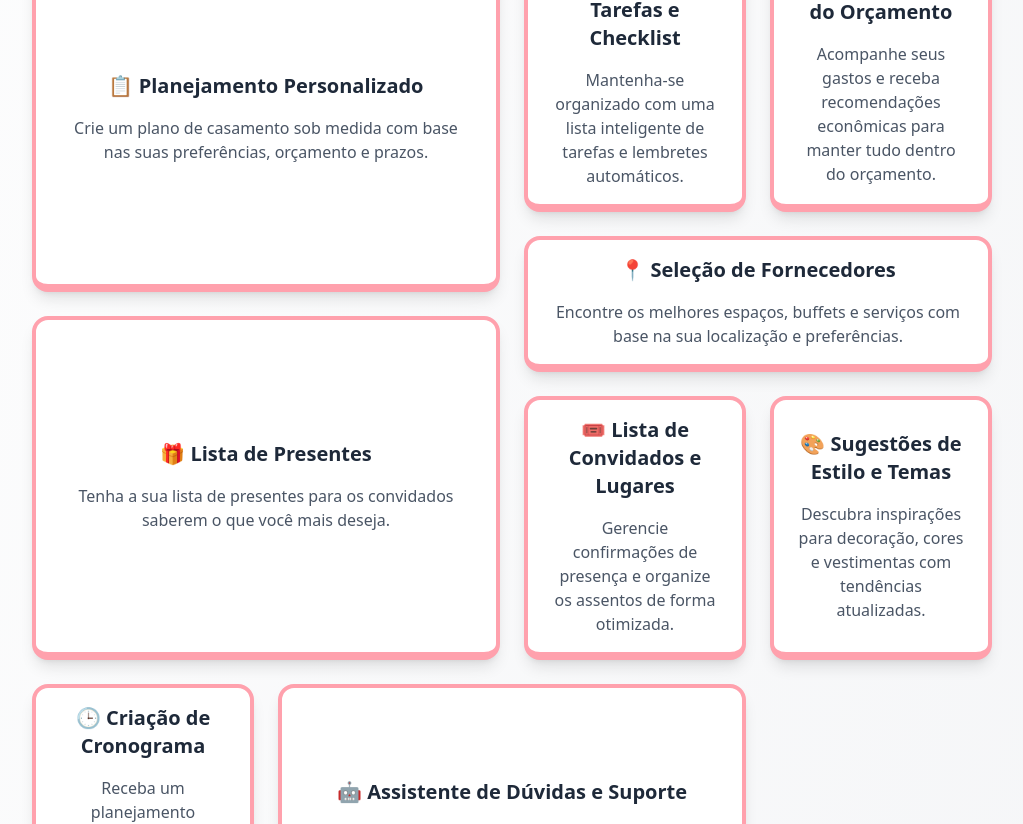
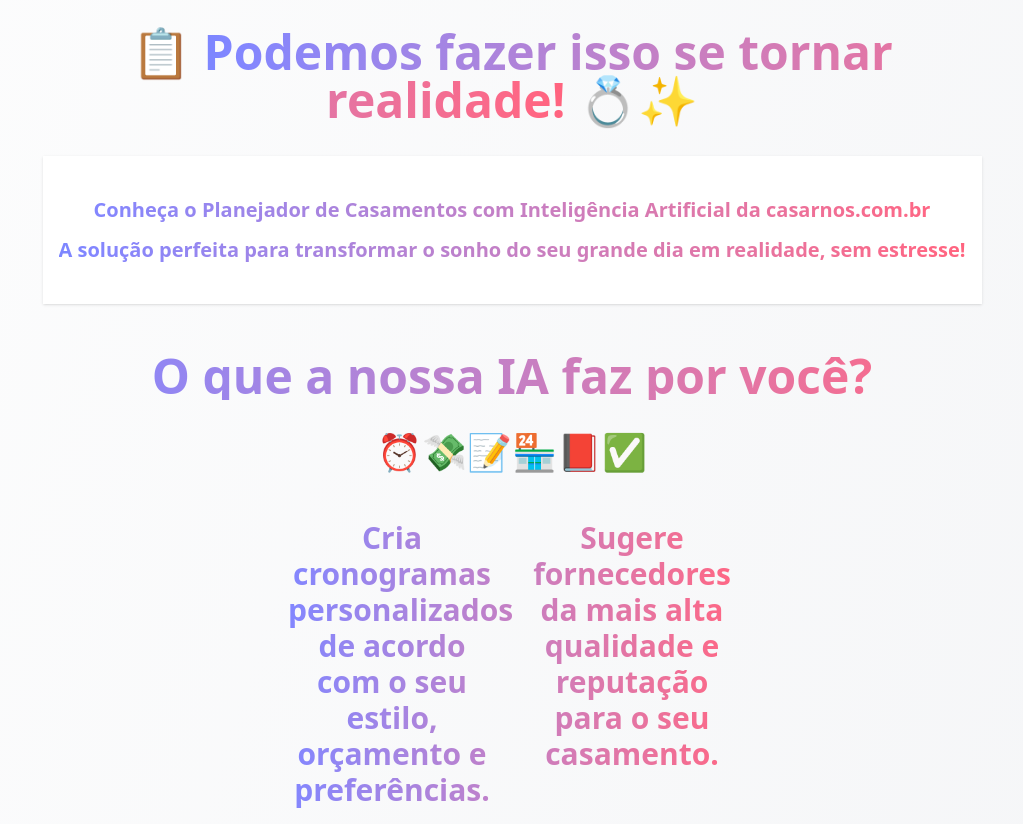
Before and after one commit to figueiredojoaopedro/casarnos.com.br, a Next.js app: page / in a window 1280 px wide. Shown: the part 1660-2484 px from the top of the page, without its empty margins (128-1151 px from the left). Built offline with nearby package versions, Linux system fonts and the light colour scheme.

Commit message:
added services section to the landing page

```diff
--- a/src/app/components/providedServices/services.tsx
+++ b/src/app/components/providedServices/services.tsx
@@ -1,76 +1,5 @@
 import React from "react";
 import Image from "next/image";
-
-interface Feature {
-  title: string;
-  description: string;
-}
-
-const features: Feature[] = [
-  {
-    title: "📋 Planejamento Personalizado",
-    description:
-      "Crie um plano de casamento sob medida com base nas suas preferências, orçamento e prazos.",
-  },
-  {
-    title: "✅ Gestão de Tarefas e Checklist",
-    description:
-      "Mantenha-se organizado com uma lista inteligente de tarefas e lembretes automáticos.",
-  },
-  {
-    title: "💰 Otimização do Orçamento",
-    description:
-      "Acompanhe seus gastos e receba recomendações econômicas para manter tudo dentro do orçamento.",
-  },
-  {
-    title: "📍 Seleção de Fornecedores",
-    description:
-      "Encontre os melhores espaços, buffets e serviços com base na sua localização e preferências.",
-  },
-  {
-    title: "🎁 Lista de Presentes",
-    description:
-      "Tenha a sua lista de presentes para os convidados saberem o que você mais deseja.",
-  },
-  {
-    title: "🎟️ Lista de Convidados e Lugares",
-    description:
-      "Gerencie confirmações de presença e organize os assentos de forma otimizada.",
-  },
-  {
-    title: "🎨 Sugestões de Estilo e Temas",
-    description:
-      "Descubra inspirações para decoração, cores e vestimentas com tendências atualizadas.",
-  },
-  {
-    title: "🕒 Criação de Cronograma",
-    description:
-      "Receba um planejamento detalhado do dia do casamento para que tudo ocorra sem imprevistos.",
-  },
-  {
-    title: "🤖 Assistente de Dúvidas e Suporte",
-    description:
-      "Obtenha respostas e orientações sobre qualquer aspecto do produto.",
-  },
-];
-
-const FeatureCard = React.memo(
-  ({ feature, isLarge }: { feature: Feature; isLarge: boolean }) => (
-    <div
-      className={`transition duration-200 ease-in-out hover:scale-102 px-3 py-2 lg:px-6 lg:py-4 bg-white rounded-2xl shadow-lg flex flex-col items-center text-center justify-center gap-4 border-4 border-b-8 border-rose-300 ${
-        isLarge
-          ? "col-span-1 md:col-span-2 row-span-1 md:row-span-2"
-          : "col-span-1"
-      }`}
-    >
-      <h3 className="text-xl font-semibold text-gray-800">{feature.title}</h3>
-      <p className="text-gray-600">{feature.description}</p>
-    </div>
-  )
-);
-
-FeatureCard.displayName = "FeatureCard";
-
 const Services = () => {
   return (
     <section
@@ -116,24 +45,88 @@ const Services = () => {
           </div>
         </div>
       </div>
-      <div className="max-w-7xl mx-auto px-4">
-        <div className="grid grid-cols-1 md:grid-cols-3 lg:grid-cols-4 gap-1 md:gap-6">
-          {features.map((feature, index) => (
-            <FeatureCard
-              key={index}
-              feature={feature}
-              isLarge={
-                index === 0 ||
-                index === 3 ||
-                index === 4 ||
-                index === features.length - 1
-              }
-            />
-          ))}
+      <div className="flex flex-col items-center justify-center my-4 sm:my-8 md:my-10 lg:my-16">
+        <div className="flex flex-col items-center justify-center my-4">
+          <h3 className="text-center text-3xl md:text-5xl font-extrabold">
+            📋{" "}
+            <span className="bg-gradient-to-r from-indigo-400 to-rose-400 text-transparent bg-clip-text">
+              Podemos fazer isso se tornar realidade!
+            </span>{" "}
+            💍✨
+          </h3>
+          <div className="bg-white shadow-sm p-4 mt-8 my-4">
+            <div className="text-xl font-bold bg-gradient-to-r from-indigo-400 to-rose-400 text-transparent bg-clip-text my-6 text-center flex flex-col gap-3 ">
+              <span>
+                Conheça o Planejador de Casamentos com Inteligência Artificial
+                da{" "}
+                <span className="underline underline-offset-1">
+                  casarnos.com.br
+                </span>
+              </span>
+              <span>
+                A solução perfeita para transformar o sonho do seu grande dia em
+                realidade, sem estresse!
+              </span>
+            </div>
+          </div>
+          <div className="flex flex-col gap-8 p-4 my-4 text-center">
+            <div className="text-3xl md:text-5xl font-bold bg-gradient-to-r from-indigo-400 to-rose-400 text-transparent bg-clip-text">
+              <span className="font-bold">O que a nossa IA faz por você?</span>
+            </div>
+            <div>
+              <h3 className="text-4xl ">⏰💸📝🏪📕✅</h3>
+            </div>
+            <div className="mx-auto xl:max-w-1/2 grid grid-cols-1 md:grid-cols-2 bg-gradient-to-r from-indigo-400 to-rose-400 text-transparent bg-clip-text list-disc list-inside text-lg font-semibold ">
+              <span className="text-lg sm:text-xl md:text-3xl hover:shadow-md p-4 transition-all duration-300 ease-in-out">
+                Cria cronogramas personalizados de acordo com o seu estilo,
+                orçamento e preferências.
+              </span>
+              <span className="text-lg sm:text-xl md:text-3xl hover:shadow-md p-4 transition-all duration-300 ease-in-out">
+                Sugere fornecedores da mais alta qualidade e reputação para o
+                seu casamento.
+              </span>
+              <span className="text-lg sm:text-xl md:text-3xl hover:shadow-md p-4 transition-all duration-300 ease-in-out">
+                Ajuda a criar uma lista de convidados e a calcular o orçamento
+                do seu casamento.
+              </span>
+              <span className="text-lg sm:text-xl md:text-3xl hover:shadow-md p-4 transition-all duration-300 ease-in-out">
+                Oferece dicas baseadas no seu estilo, gosto e requisitos.
+              </span>
+            </div>
+          </div>
+          <div className="w-full md:w-3/4 flex flex-col gap-6 items-center justify-center py-8 px-4 my-8 bg-white ">
+            <div className="w-full md:w-2xl 2xl:w-full">
+              <Image
+                src="/images/marriage_ceremony_5.jpg"
+                alt="casamento3"
+                loading="lazy"
+                width={1920}
+                height={1080}
+                className="rounded-sm object-cover hover:shadow-2xl w-full h-auto transition-all duration-300 ease-in-out"
+              />
+            </div>
+            <div className="flex flex-col gap-6 bg-gradient-to-r from-indigo-400 to-rose-400 text-transparent bg-clip-text">
+              <h3 className="text-center text-3xl md:text-5xl font-extrabold">
+                Experimente agora mesmo!
+              </h3>
+              <h4 className="text-center font-bold text-xl md:text-3xl">
+                Com o Planejador de Casamentos, você pode relaxar e aproveitar
+                cada momento do seu grande dia, sabendo que tudo está sob
+                controle. Não perca mais tempo e comece a planejar o casamento
+                dos seus sonhos agora mesmo!
+              </h4>
+            </div>
+          </div>
         </div>
       </div>
     </section>
   );
 };
 
+// Cria cronogramas personalizados de acordo com o seu estilo, orçamento e preferências.
+// Oferece dicas baseadas no seu estilo e gosto.
+// Sugere fornecedores da mais alta qualidade e reputação para o seu casamento.
+// Ajuda a criar uma lista de convidados e a calcular o orçamento do seu casamento.
+//
+
 export default Services;
--- a/src/app/page.tsx
+++ b/src/app/page.tsx
@@ -8,8 +8,8 @@ export default function Home() {
       <section className="bg-gradient-to-br from-white to-gray-100 flex flex-col items-center justify-center h-full w-screen px-2 sm:px-10 md:px-20 lg:px-36">
         <FloatingWeddingEmojisBackground></FloatingWeddingEmojisBackground>
         <Services></Services>
-        <Pricing></Pricing>
-        <About></About>
+        {/* <Pricing></Pricing> */}
+        {/* <About></About> */}
       </section>
     </div>
   );
```
